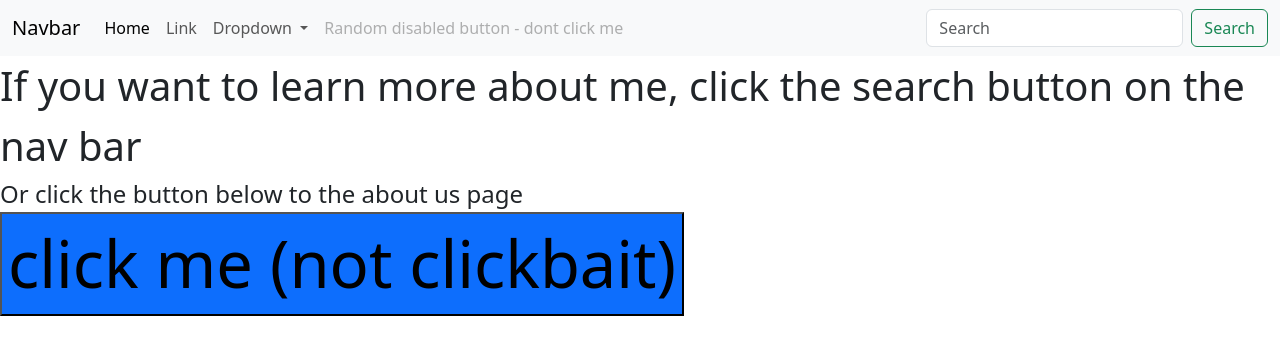
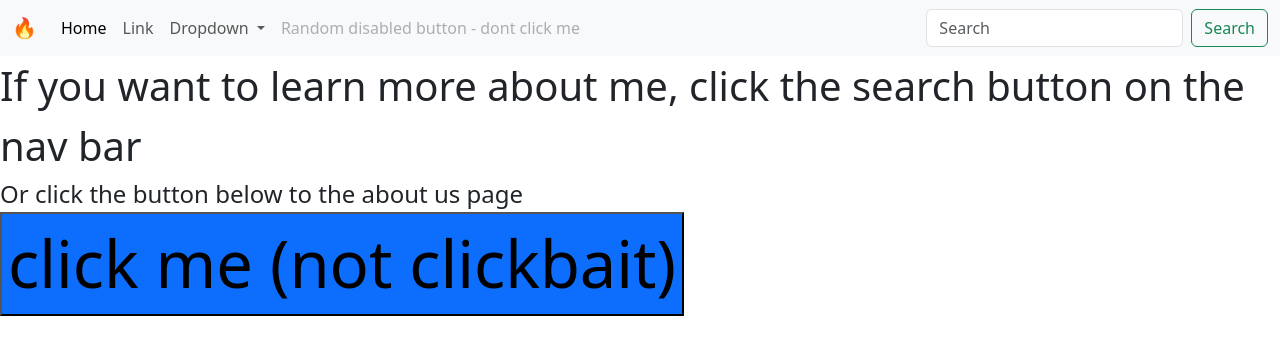
Before and after one commit to Zene8/gitcollab, a plain HTML site: page wilfred/wilfred.html in a window 1280 px wide. Drawn offline with nearby package versions, Linux system fonts and the light colour scheme.

Commit message:
:bug: Fixing that nav bar didn't link back to home

```diff
--- a/wilfred/wilfred.html
+++ b/wilfred/wilfred.html
@@ -10,7 +10,7 @@
 <body>
     <nav class="navbar navbar-expand-lg bg-body-tertiary">
         <div class="container-fluid">
-            <a class="navbar-brand" href="#">Navbar</a>
+            <a class="navbar-brand" href="../index.html">🔥</a>
             <button class="navbar-toggler" type="button" data-bs-toggle="collapse" data-bs-target="#navbarSupportedContent" aria-controls="navbarSupportedContent" aria-expanded="false" aria-label="Toggle navigation">
                 <span class="navbar-toggler-icon"></span>
             </button>
```
Also changed, not shown: ed/ed.html (+1 -1 lines).
